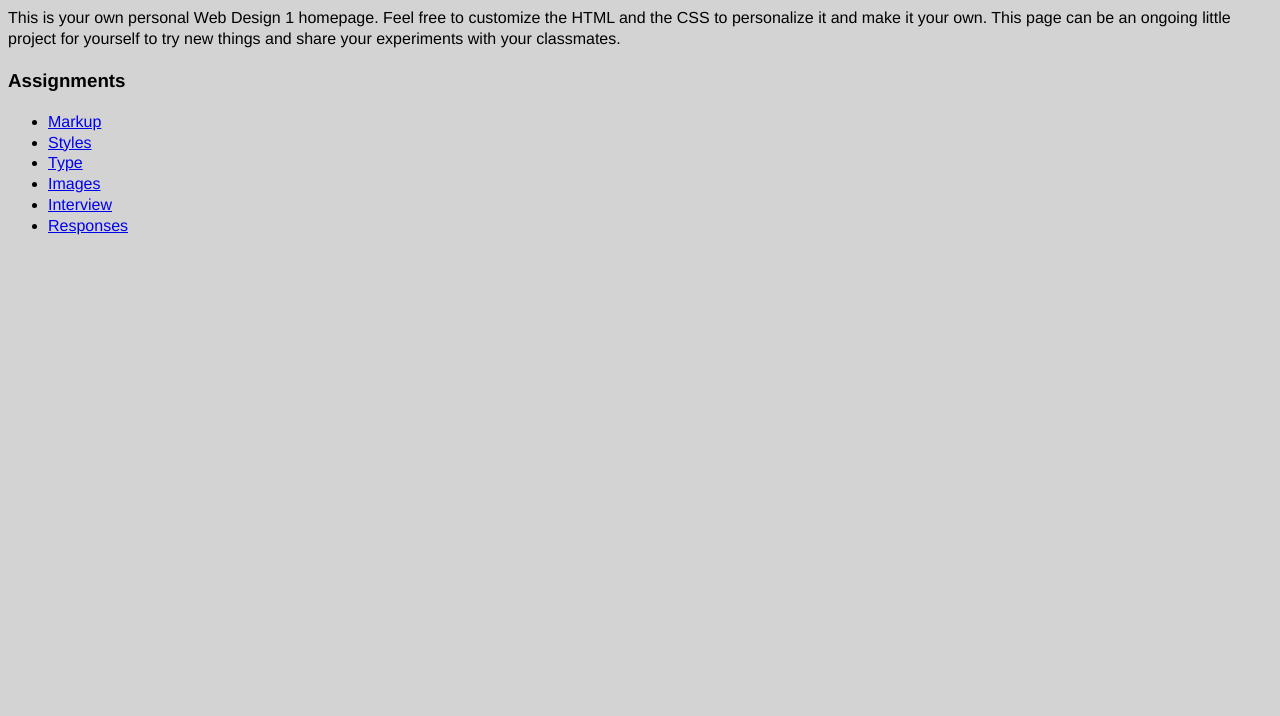
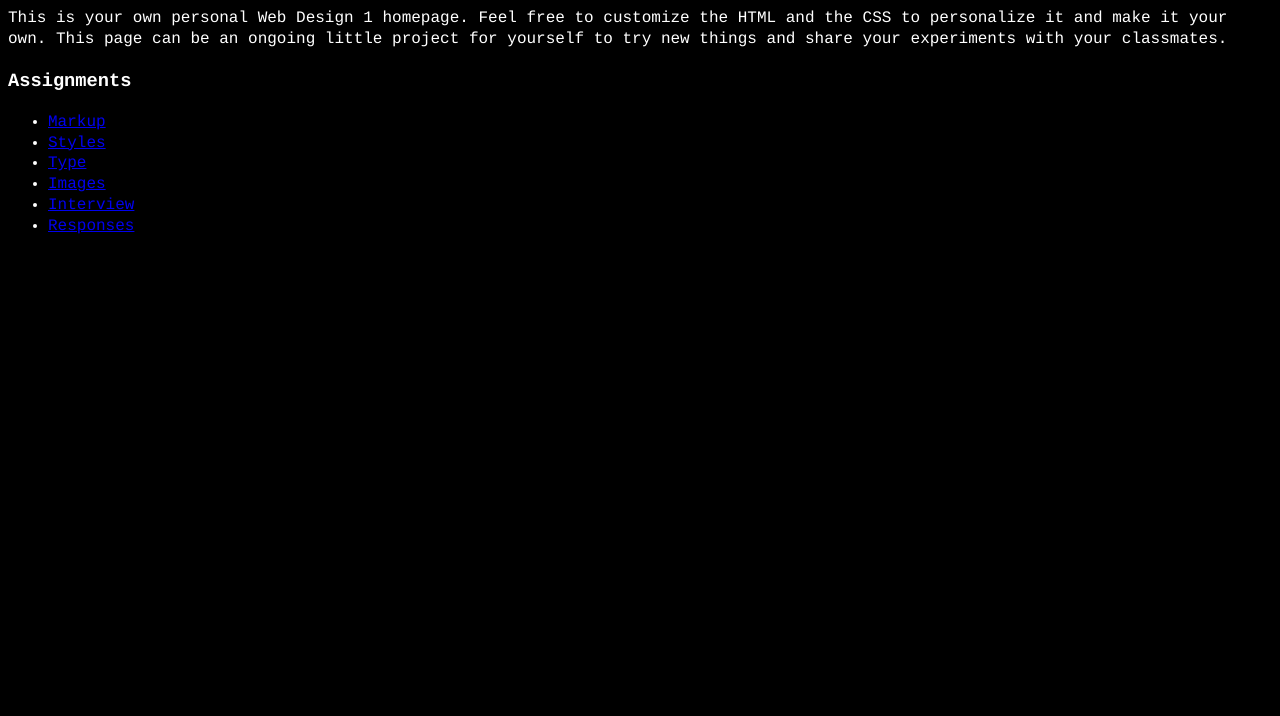
Before and after one commit to Ianiojr/DSGN1374, a plain HTML site: page index.html in a window 1280 px wide. Shown: the part 84-800 px from the top of the page. Drawn offline with Linux system fonts and the light colour scheme.

Commit message:
Add files via upload

```diff
--- a/styles.css
+++ b/styles.css
@@ -8,7 +8,7 @@ body {
   max-width: 100%;
   margin: 0;
   padding: 0.5em;
-  background: lightgrey;
-  color: black;
-  font-family: helvetica, arial, roboto, sans-serif;
+  background: black;
+  color: white;
+  font-family: Courier, arial, roboto, sans-serif;
 }
```
